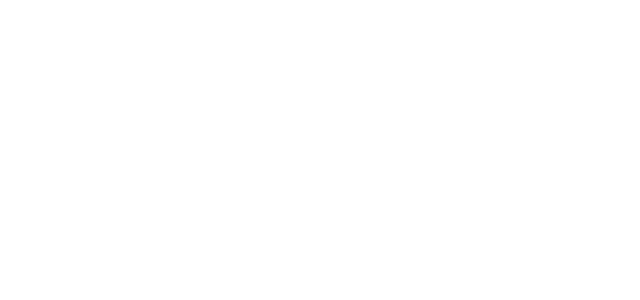
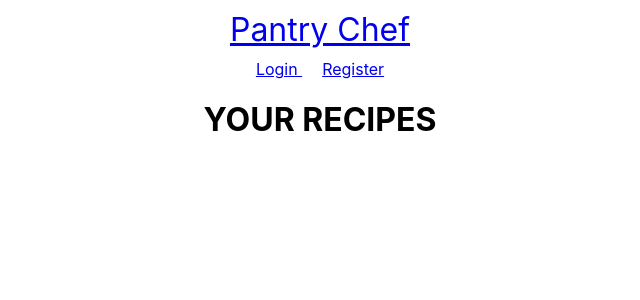
Before and after one commit to stevenjknaack/PantryChef, a React (Vite) app in the folder Front End/: page /your-recipes in a window 1280 px wide. Before the commit this address had no page. Shown: the top 300 px of the page, without its empty margins (320-960 px from the left). Built offline with nearby package versions, Linux system fonts and the light colour scheme.

Commit message:
fixed this weird bug for favorites due to multiple photos, and added a new place for modifying a recipe

```diff
--- a/Front End/src/App.jsx
+++ b/Front End/src/App.jsx
@@ -13,6 +13,7 @@ import NavBar from './components/NavBar';
 import Logout from './components/Logout';
 import Recipe from './components/Recipe';
 import AddRecipe from './components/AddRecipe';
+import ModifyRecipe from './components/ModifyRecipe';
 
 // Contexts
 import userLoggedIn from './context/userLoggedIn';
@@ -176,6 +177,7 @@ const App = () => {
             <Route path="/logout" element={<Logout onLogout={logout} />} />
             <Route path="/recipe" element={<Recipe  recipesData={recipes}/>} />
             <Route path="/add-recipe" element={<AddRecipe />} />
+            <Route path="/your-recipes" element={<ModifyRecipe />} />
           </Route>
         </Routes>
       </BrowserRouter>
--- a/Front End/src/components/Favorites.jsx
+++ b/Front End/src/components/Favorites.jsx
@@ -78,8 +78,9 @@ function Favorites() {
           {favorites.map((fav) => (
             <li key={fav.RecipeID}>
               <h2>{fav.Name}</h2>
-              {/* Uncomment the following line after setting up the CSS */}
-              {/* <img src={recipe.Link.replace(/"/g, '')} alt={recipe.Name} /> */}
+              {fav.Link.split(" | ").map((imgLink, imgIndex) => (
+                <img key={imgIndex} className="small-image" src={imgLink.replace(/"/g, '')}/>
+              ))}
               <p><strong>Description:</strong> {fav.Description}</p>
               <p><strong>Ingredients:</strong> {fav.Ingredients}</p>
               <p><strong>Servings:</strong> {fav.Servings}</p>
--- /dev/null
+++ b/Front End/src/components/ModifyRecipe.jsx
@@ -0,0 +1,14 @@
+import React from 'react';
+
+function ModifyRecipe() {
+
+
+    return (
+        <div className="page-content">
+            <h1>YOUR RECIPES</h1>
+
+        </div>
+    );
+};
+
+export default ModifyRecipe;
--- a/Front End/src/components/NavBar.jsx
+++ b/Front End/src/components/NavBar.jsx
@@ -30,8 +30,10 @@ function NavBar(props) {
                                 <Nav.Link as={Link} to="/search"> Search </Nav.Link>
                                 <Nav.Link as={Link} to="/favorites"> Favorites </Nav.Link>
                                 <Nav.Link as={Link} to="/add-recipe"> Add Recipe </Nav.Link>
+                                <Nav.Link as={Link} to="/your-recipes">Your Recipes</Nav.Link>
                                 <Nav.Link as={Link} to="/logout"> Logout </Nav.Link>
                                 <Nav.Link as={Link} to="/recipe"></Nav.Link>
+
                             </>
                         )}
                     </Nav>
--- a/Front End/src/components/Recipe.jsx
+++ b/Front End/src/components/Recipe.jsx
@@ -67,10 +67,6 @@ function Recipe({ recipesData }) {
               <p><strong>Author:</strong> {recipe.AuthorUsername}</p>
               <p><strong>Date Modified:</strong> {recipe.DateModified}</p>
               <p><strong>Date Published:</strong> {recipe.DatePublished}</p>
-              {/* Uncomment the following lines if you want the "Add to Favorites" button */}
-              {/* {!addedFavorites.includes(recipe.RecipeID) && (
-                <button onClick={() => addFavorite(recipe.RecipeID)}>Add to Favorites</button>
-              )} */}
               <button onClick={() => addFavorite(recipe.RecipeID)}>Add To Favorites</button>
             </li>
           ))}
```
Also changed, not shown: 1 other file (tests, documents, lock files or other folders).
